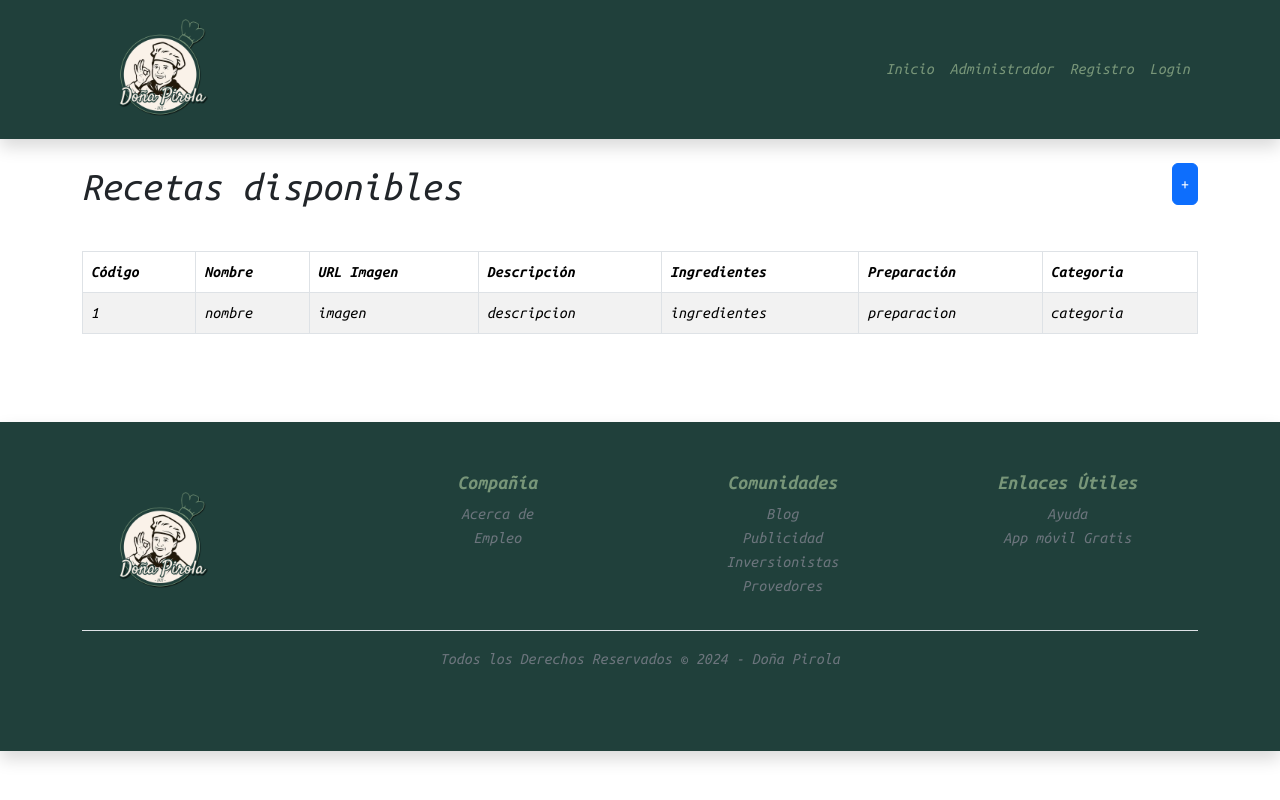
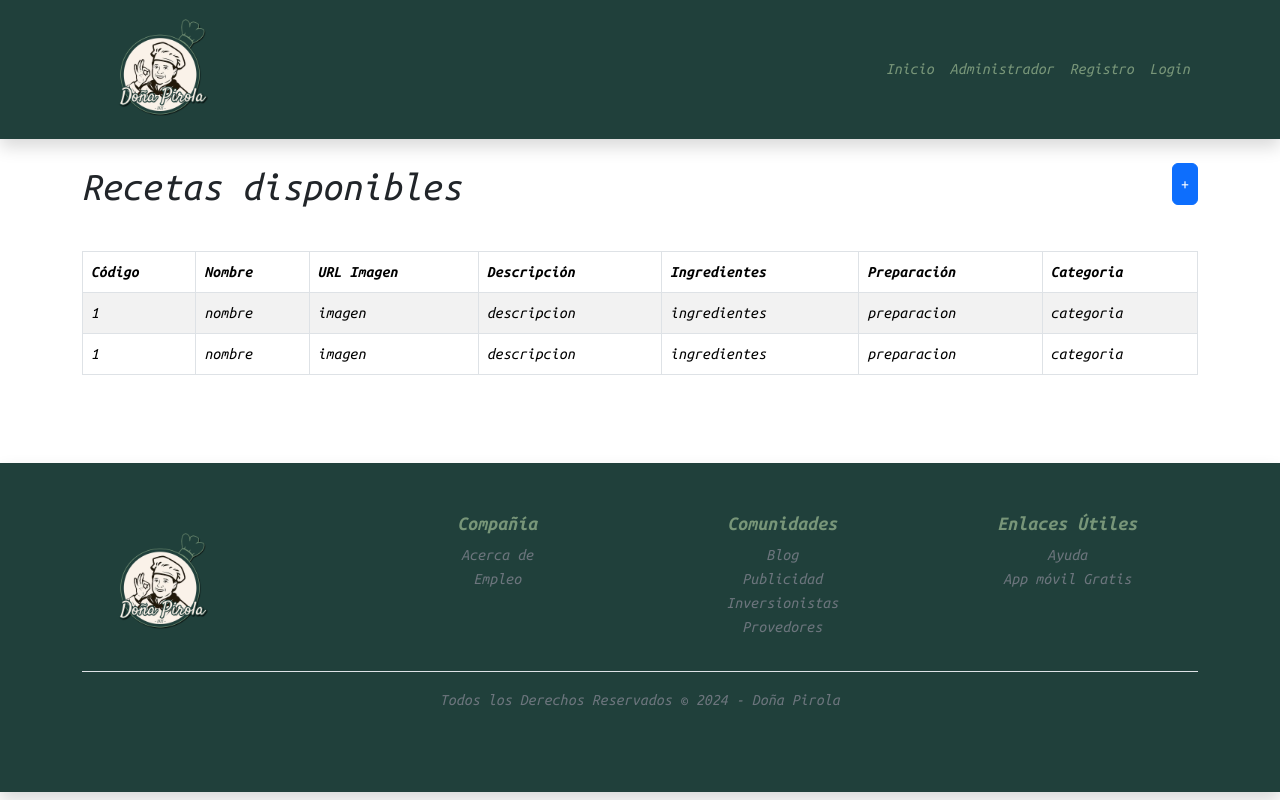
Before and after one commit to juanchyquintana/blogRecetasRolling, a React (Vite) app: page /administrador in a window 1280 px wide. Built offline with nearby package versions, Linux system fonts and the light colour scheme; a web font is replaced by a local one.

Commit message:
se agrego el componente ItemTablaRecetas

```diff
--- a/src/components/pages/Administrador.jsx
+++ b/src/components/pages/Administrador.jsx
@@ -1,4 +1,5 @@
 import { Button, Table } from "react-bootstrap";
+import ItemTablaRecetas from "./receta/ItemTablaRecetas";
 
 const Administrador = () => {
   return (
@@ -20,15 +21,8 @@ const Administrador = () => {
           </tr>
         </thead>
         <tbody>
-          <tr>
-            <td>1</td>
-            <td>nombre</td>
-            <td>imagen</td>
-            <td>descripcion</td>
-            <td>ingredientes</td>
-            <td>preparacion</td>
-            <td>categoria</td>
-          </tr>
+          <ItemTablaRecetas></ItemTablaRecetas>
+          <ItemTablaRecetas></ItemTablaRecetas>
         </tbody>
       </Table>
     </section>
--- /dev/null
+++ b/src/components/pages/receta/ItemTablaRecetas.jsx
@@ -0,0 +1,15 @@
+const ItemTablaRecetas = () => {
+  return (
+    <tr>
+      <td>1</td>
+      <td>nombre</td>
+      <td>imagen</td>
+      <td>descripcion</td>
+      <td>ingredientes</td>
+      <td>preparacion</td>
+      <td>categoria</td>
+    </tr>
+  );
+};
+
+export default ItemTablaRecetas;
```
